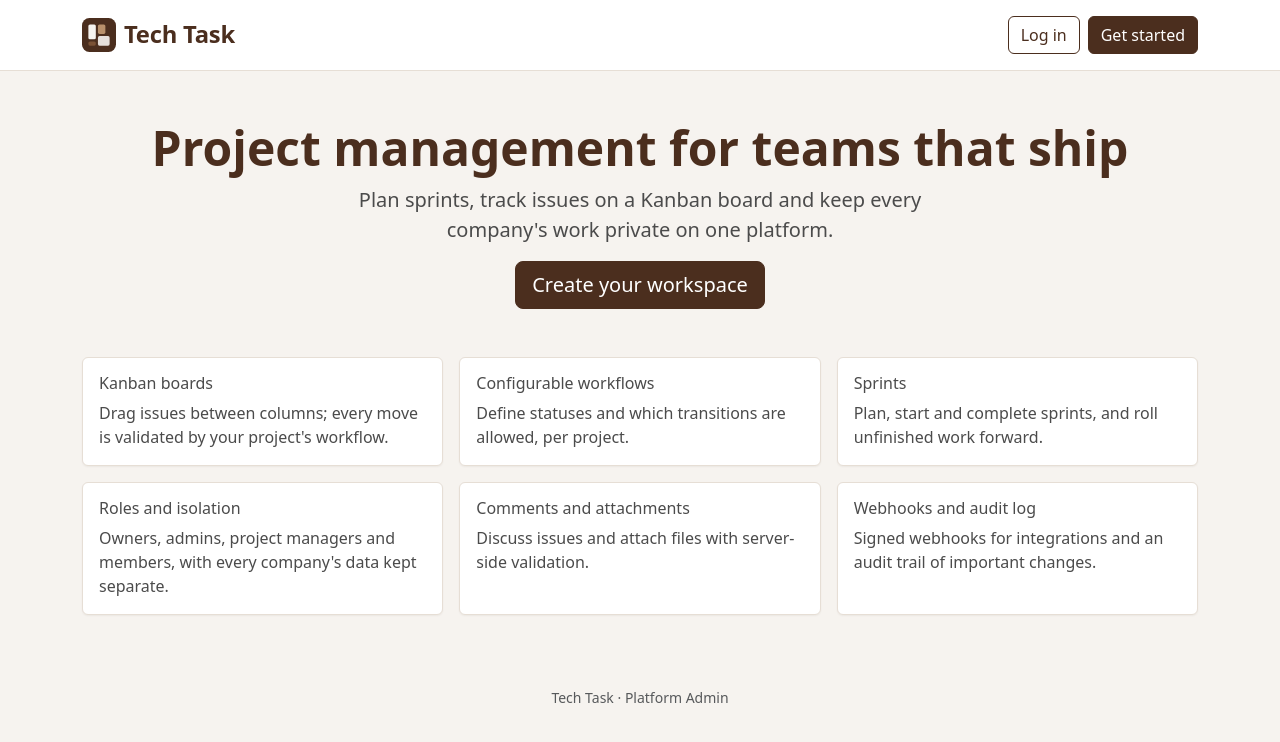
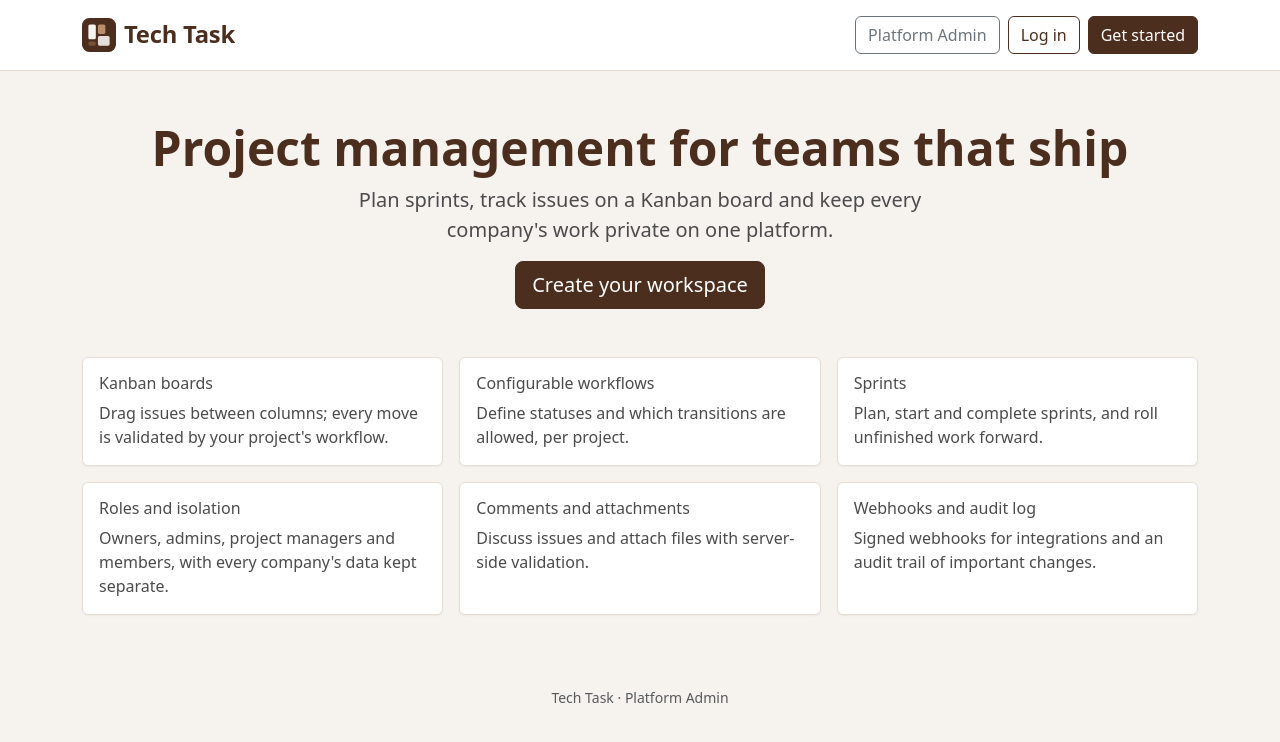
Before and after one commit to Vijayaprathap610/Multi-Tenant-SaaS-Project-Management-Platform-Tech-Task, a React (Vite) app in the folder frontend/: page / in a window 1280 px wide. Shown: the top 742 px of the page. Built offline with nearby package versions, Linux system fonts and the light colour scheme; no server answers.

Commit message:
feat: add dedicated Platform Admin button to landing navigation and login card

```diff
--- a/frontend/src/pages/Landing.jsx
+++ b/frontend/src/pages/Landing.jsx
@@ -17,7 +17,8 @@ export default function Landing() {
       <header className="tt-navbar py-3">
         <Container className="d-flex justify-content-between align-items-center">
           <Logo size={34} />
-          <nav aria-label="Public" className="d-flex gap-2">
+          <nav aria-label="Public" className="d-flex align-items-center gap-2">
+            <Link to="/platform-admin/login" className="btn btn-outline-secondary">Platform Admin</Link>
             <Link to="/login" className="btn btn-outline-primary">Log in</Link>
             <Link to="/register" className="btn btn-primary">Get started</Link>
           </nav>
--- a/frontend/src/pages/auth.jsx
+++ b/frontend/src/pages/auth.jsx
@@ -65,9 +65,9 @@ export function Login() {
         <Link to="/forgot-password">Forgot password?</Link>
         <Link to="/register">Create an account</Link>
       </div>
-      <div className="text-center mt-3 pt-2 border-top small">
-        <Link to="/platform-admin/login" className="text-muted text-decoration-none">
-          Platform Admin Login &rarr;
+      <div className="mt-4 pt-3 border-top text-center">
+        <Link to="/platform-admin/login" className="btn btn-outline-secondary btn-sm w-100">
+          🛡️ Platform Admin Login
         </Link>
       </div>
     </Shell>
--- a/frontend/src/pages/platformAdmin.jsx
+++ b/frontend/src/pages/platformAdmin.jsx
@@ -1,6 +1,6 @@
 import { useEffect, useState } from "react";
 import { Alert, Button, Card, Form, Table } from "react-bootstrap";
-import { Navigate, useNavigate } from "react-router";
+import { Link, Navigate, useNavigate } from "react-router";
 import { api, ensureCsrf, errorMessage } from "../api/client";
 import { Loading, PasswordInput } from "../components/common";
 import Logo from "../components/Logo";
@@ -38,6 +38,11 @@ export function PlatformAdminLogin() {
           <PasswordInput id="password" label="Password" value={password} autoComplete="current-password" onChange={(e) => setPassword(e.target.value)} />
           <Button type="submit" className="w-100" disabled={busy}>{busy ? "Signing in…" : "Sign in"}</Button>
         </Form>
+        <div className="text-center mt-3 pt-2 border-top">
+          <Link to="/login" className="small text-muted text-decoration-none">
+            &larr; Return to Workspace Login
+          </Link>
+        </div>
       </Card.Body></Card>
     </AuthLayout>
   );
```
